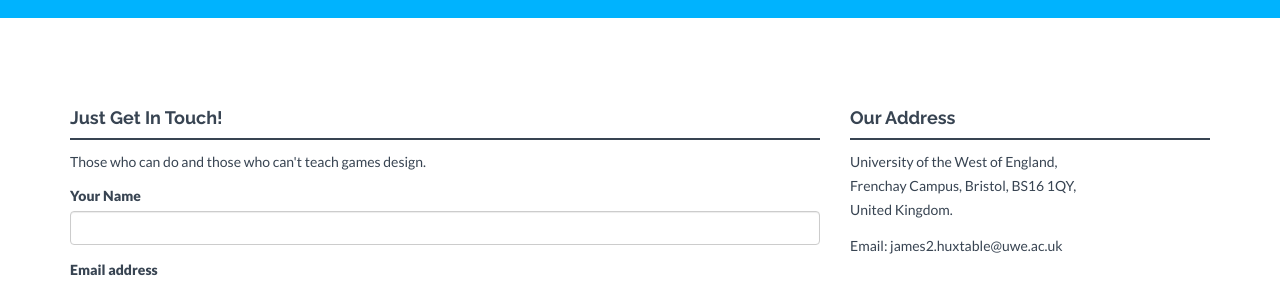
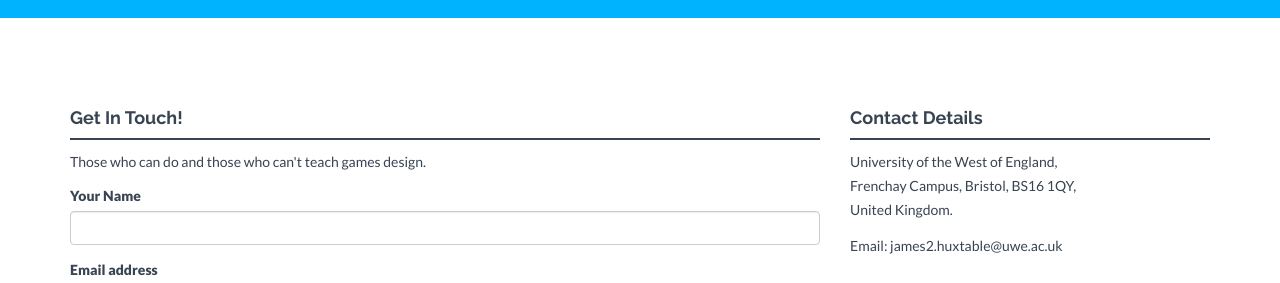
Before and after one commit to Stroudie2/Stroudie2.github.io, a Jekyll site: the page built from contact.html, in a window 1280 px wide and 1063 px high. Shown: the part 148-431 px from the top of the window. Built offline with Jekyll 4.4.1, drawn with Linux system fonts in a browser that asks for light colours; nearby versions of some CDN libraries.

Commit message:
Update contact.html

```diff
--- a/contact.html
+++ b/contact.html
@@ -6,7 +6,7 @@
 <div class="container mtb">
     <div class="row">
         <div class="col-lg-8">
-            <h4>Just Get In Touch!</h4>
+            <h4>Get In Touch!</h4>
             <div class="hline"></div>
                 <p>{{ site.about }}</p>
                 <form role="form">
@@ -31,7 +31,7 @@
         </div><! --/col-lg-8 -->
 
         <div class="col-lg-4">
-            <h4>Our Address</h4>
+            <h4>Contact Details</h4>
             <div class="hline"></div>
                 <p>
                     {% for line in site.address.first.lines %}
```
